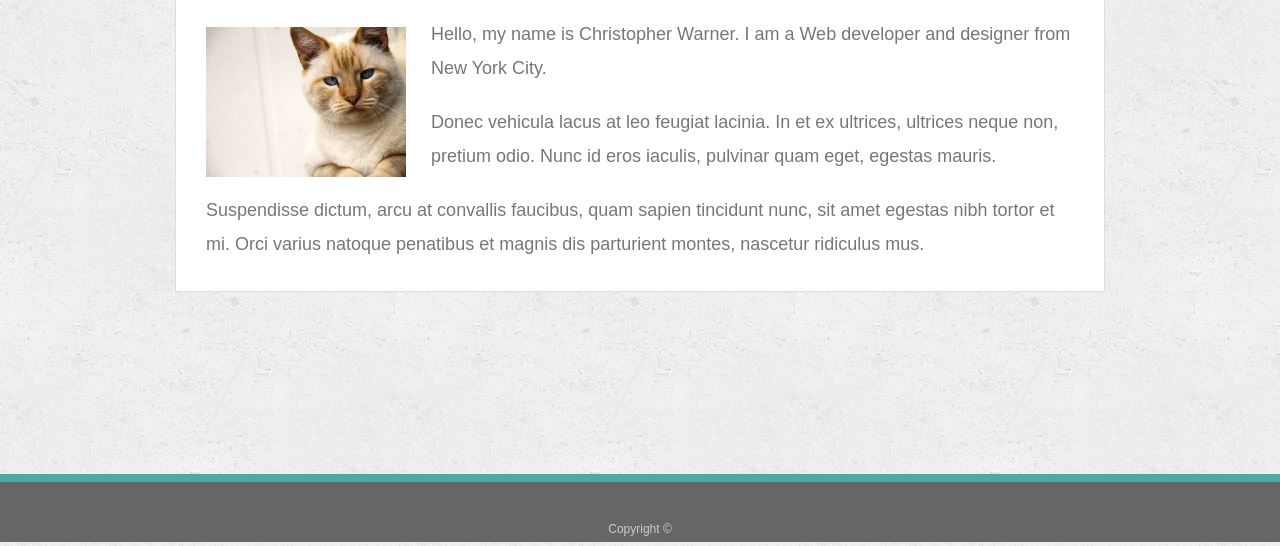
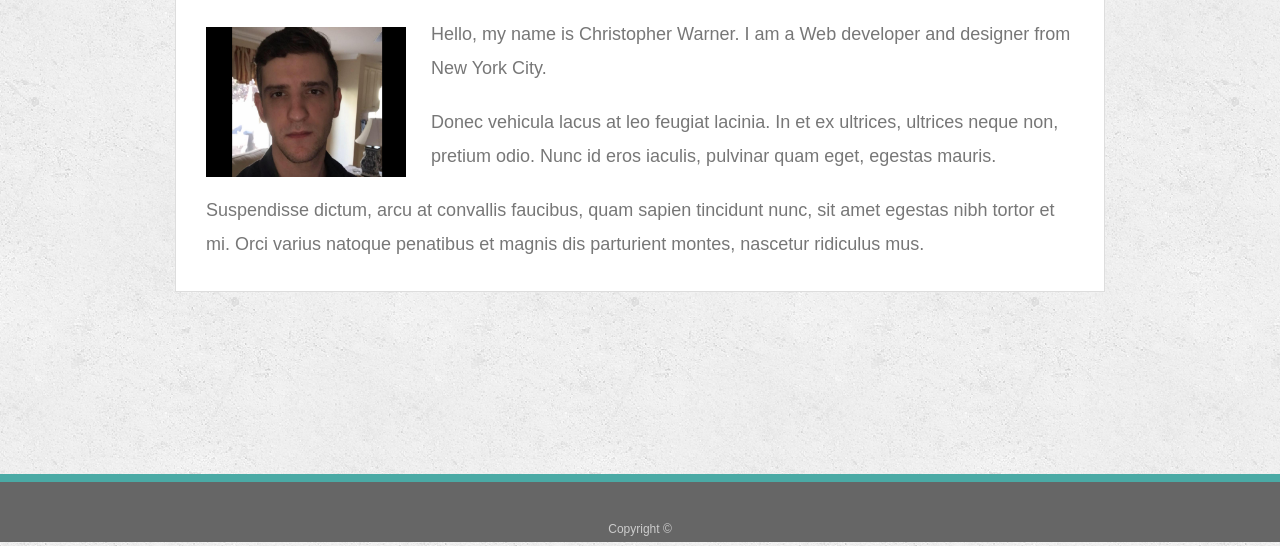
Before and after one commit to chris-warner/Bootstrap-Portfolio, a plain HTML site: page index.html in a window 1280 px wide. Shown: the part 256-802 px from the top of the page. Drawn offline with nearby package versions, Linux system fonts and the light colour scheme.

Commit message:
organized code

```diff
--- a/index.html
+++ b/index.html
@@ -14,7 +14,7 @@
         <div class="container">
             <a href="index.html" id="logo">Chris Warner</a>
             <nav class="navbar navbar-brand">
-        <a  class ="active" href="index.html">About</a>
+                <a class="active" href="index.html">About</a>
                 <a href="portfolio.html">Portfolio</a>
                 <a href="contact.html">Contact</a>
             </nav>
@@ -25,13 +25,18 @@
     <section class="main-section">
         <h1>About Me</h1>
 
-      <img src="assets/images/cat.jpg" class="auth-image" alt="Your Name">
+        <img src="assets/images/me.jpg" class="auth-image" alt="Christopher Warner">
 
-      <p>Hello, my name is Christopher Warner. I am a Web developer and designer from New York City.</p>
+            <p>Hello, my name is Christopher Warner. I am a Web developer and designer from
+                New York City.</p>
 
-      <p>Donec vehicula lacus at leo feugiat lacinia. In et ex ultrices, ultrices neque non, pretium odio. Nunc id eros iaculis, pulvinar quam eget, egestas mauris.</p>
+            <p>Donec vehicula lacus at leo feugiat lacinia. In et ex ultrices, ultrices
+                neque non, pretium odio. Nunc id eros iaculis, pulvinar quam eget, egestas
+                mauris.</p>
 
-      <p>Suspendisse dictum, arcu at convallis faucibus, quam sapien tincidunt nunc, sit amet egestas nibh tortor et mi. Orci varius natoque penatibus et magnis dis parturient montes, nascetur ridiculus mus.</p>
+            <p>Suspendisse dictum, arcu at convallis faucibus, quam sapien tincidunt nunc,
+                sit amet egestas nibh tortor et mi. Orci varius natoque penatibus et magnis dis
+                parturient montes, nascetur ridiculus mus.</p>
 
         </section>
 
```
Also changed, not shown: contact.html (+0 -1 lines), portfolio.html (+1 -0 lines), assets/images/me.jpg (added), 1 other file. Lines whose indentation alone changed are shown as unchanged.
